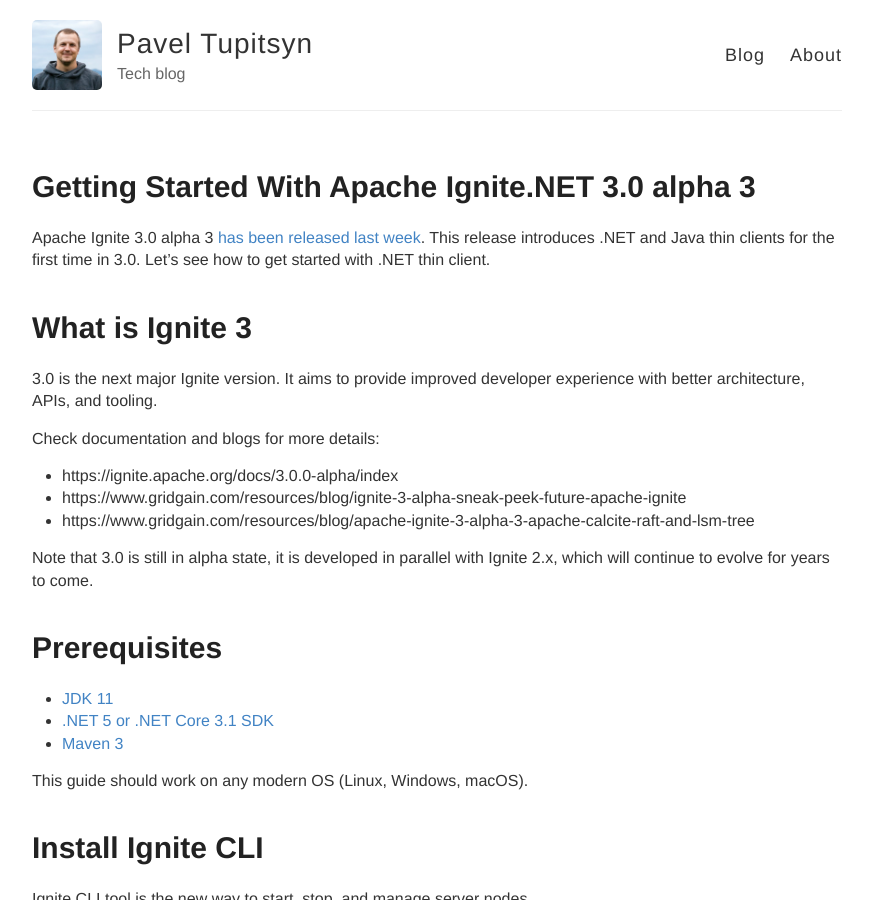
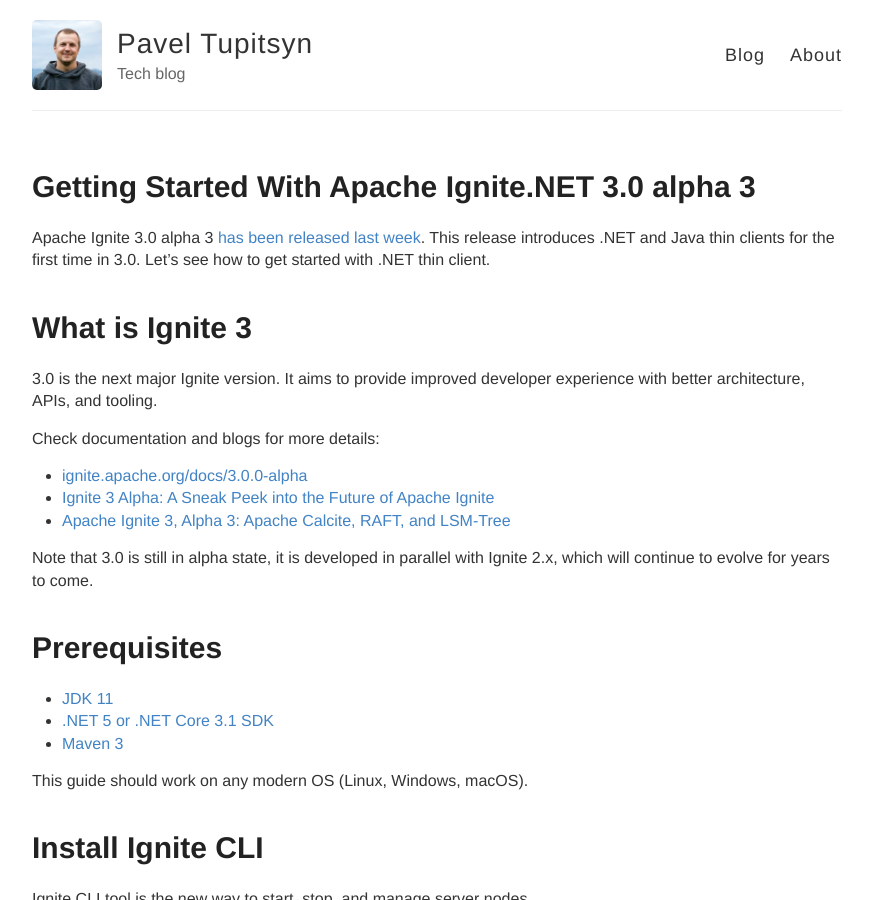
Before and after one commit to ptupitsyn/ptupitsyn.github.io, a Jekyll site: the page built from _posts/2021-10-29-Getting-Started-With-Ignite3-alpha3.md, in a window 1280 px wide and 900 px high. Shown: the whole window, without its empty margins (203-1075 px from the left). Built offline with Jekyll 4.4.1, drawn with Linux system fonts in a browser that asks for light colours; comment, search, counter and statistics services are not loaded; some of the changed lines change nothing that is shown.

Commit message:
Fix links

```diff
--- a/_posts/2021-10-29-Getting-Started-With-Ignite3-alpha3.md
+++ b/_posts/2021-10-29-Getting-Started-With-Ignite3-alpha3.md
@@ -13,9 +13,9 @@
 3.0 is the next major Ignite version. It aims to provide improved developer experience with better architecture, APIs, and tooling.
 
 Check documentation and blogs for more details:
-* https://ignite.apache.org/docs/3.0.0-alpha/index
-* https://www.gridgain.com/resources/blog/ignite-3-alpha-sneak-peek-future-apache-ignite
-* https://www.gridgain.com/resources/blog/apache-ignite-3-alpha-3-apache-calcite-raft-and-lsm-tree
+* [ignite.apache.org/docs/3.0.0-alpha](https://ignite.apache.org/docs/3.0.0-alpha/index)
+* [Ignite 3 Alpha: A Sneak Peek into the Future of Apache Ignite](https://www.gridgain.com/resources/blog/ignite-3-alpha-sneak-peek-future-apache-ignite)
+* [Apache Ignite 3, Alpha 3: Apache Calcite, RAFT, and LSM-Tree](https://www.gridgain.com/resources/blog/apache-ignite-3-alpha-3-apache-calcite-raft-and-lsm-tree)
 
 Note that 3.0 is still in alpha state, it is developed in parallel with Ignite 2.x, which will continue to evolve for years to come.
 
```
